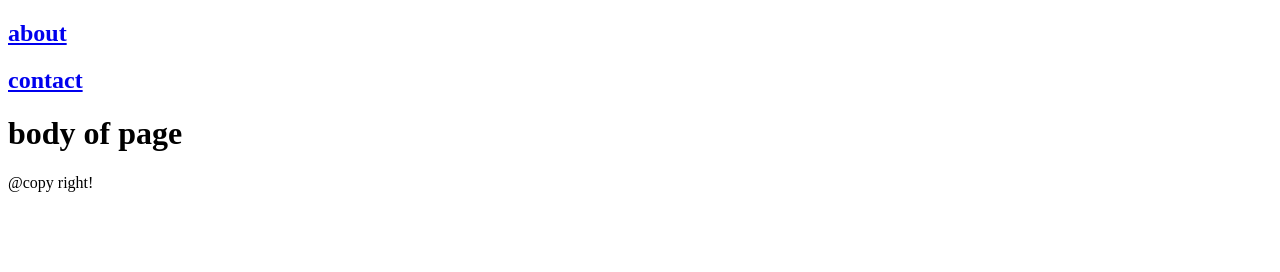
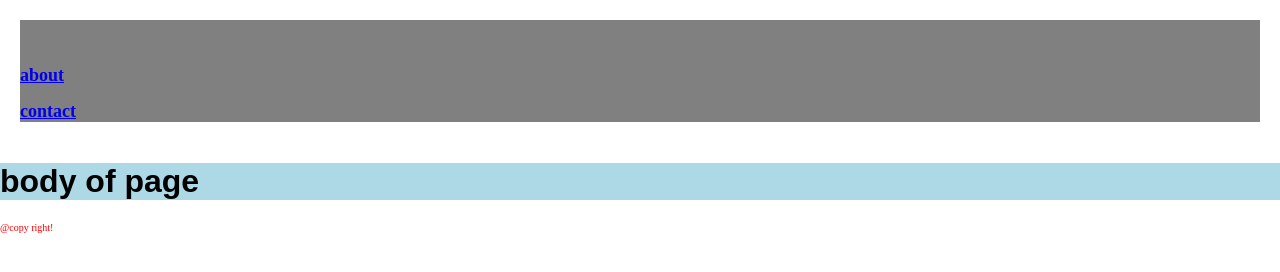
Before and after one commit to AnmolPrajapat/git-learning, a plain HTML site: page index.html in a window 1280 px wide. Drawn offline with Linux system fonts and the light colour scheme.

Commit message:
css added

```diff
--- a/index.html
+++ b/index.html
@@ -2,7 +2,9 @@
 <html>
 <head>
 	<title>Layout</title>
+<link rel="stylesheet" type="text/css" href="style.css">
 </head>
+
 <body>
   <HEADER class="header">
   	<div class="container">
--- /dev/null
+++ b/style.css
@@ -0,0 +1,26 @@
+body{
+	margin:0;
+	padding:0;
+}
+.container{
+	background: gray;
+	margin: 20px;
+	padding-top: 30px;
+	color:blue;
+	align-items: inherit;
+}
+.header{
+	align-content: center;
+	font-size: 12px;
+}
+.main-container{
+	margin-top: 10px;
+	background: lightblue;
+	font-weight: bold;
+	font-family: arial;
+
+}
+.footer{
+	color:red;
+    font-size: 10px;
+}
```
